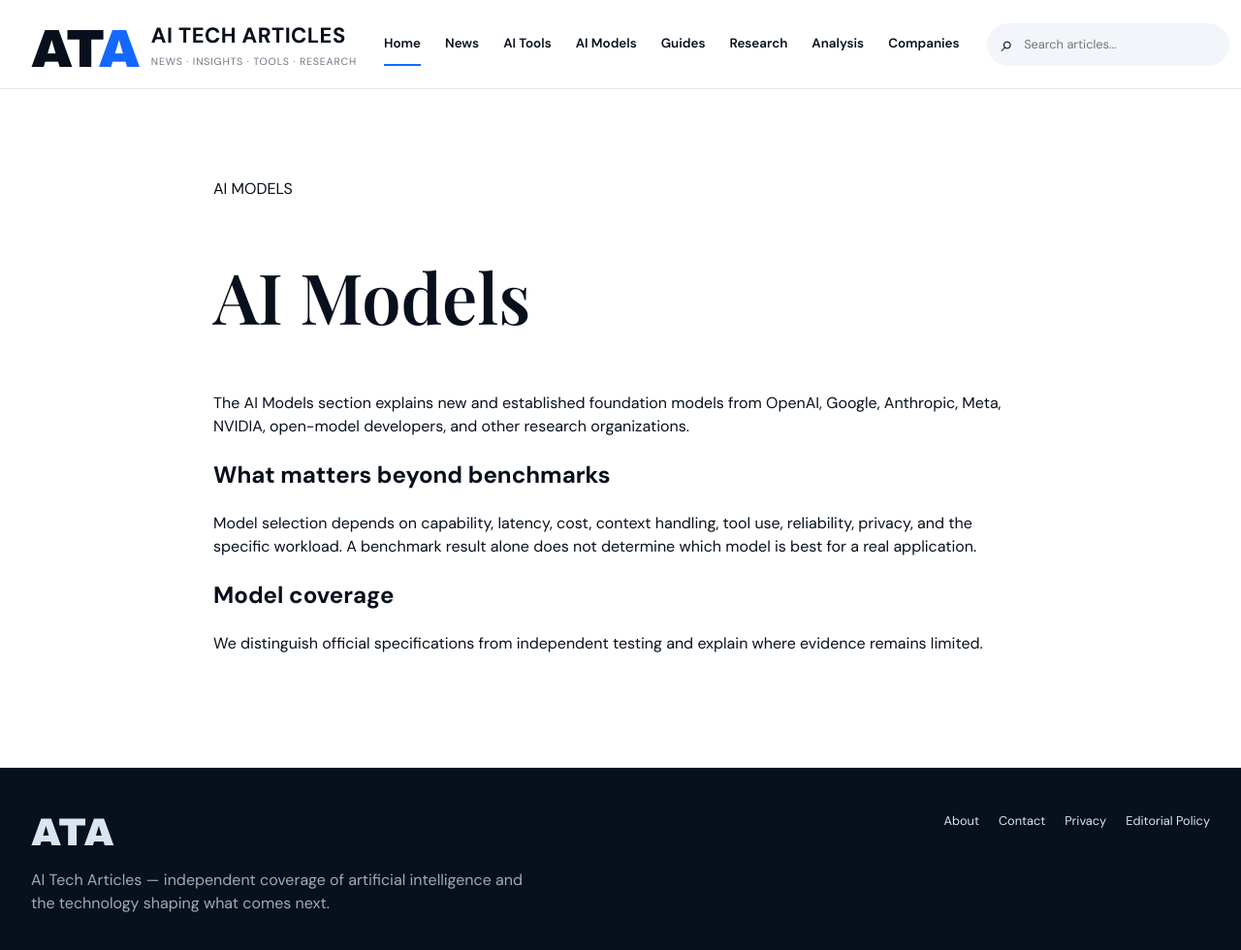
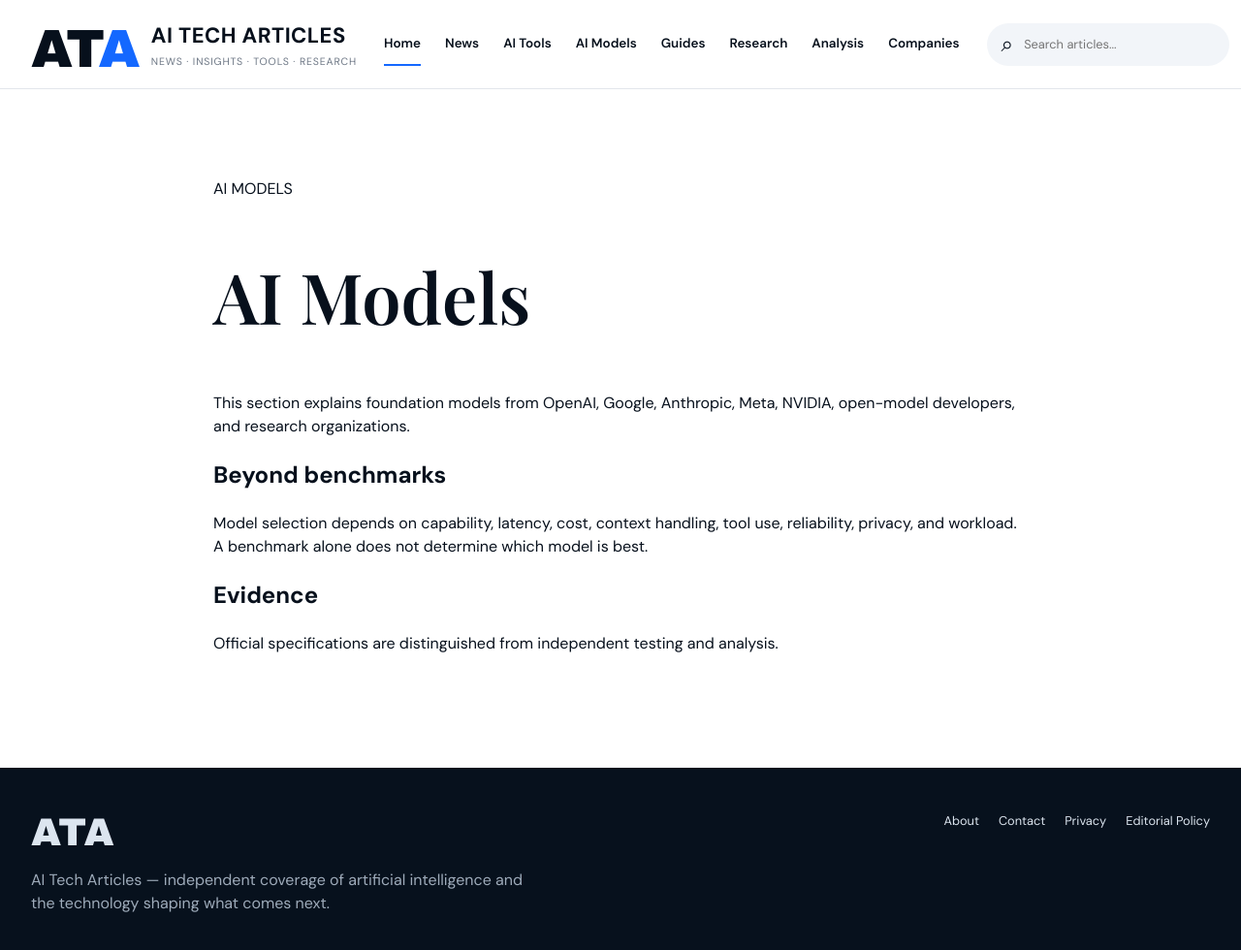
Before and after one commit to todaysnewsai/ChatGPTScope, a Jekyll site: the page built from models/index.md, in a window 1280 px wide and 1005 px high. Shown: the top 980 px of the window at 97% size. Built offline with Jekyll 4.4.1, drawn with Linux system fonts in a browser that asks for light colours.

```diff
--- a/models/index.md
+++ b/models/index.md
@@ -3,12 +3,12 @@
 title: "AI Models"
 ---
 
-The AI Models section explains new and established foundation models from OpenAI, Google, Anthropic, Meta, NVIDIA, open-model developers, and other research organizations.
+This section explains foundation models from OpenAI, Google, Anthropic, Meta, NVIDIA, open-model developers, and research organizations.
 
-## What matters beyond benchmarks
+## Beyond benchmarks
 
-Model selection depends on capability, latency, cost, context handling, tool use, reliability, privacy, and the specific workload. A benchmark result alone does not determine which model is best for a real application.
+Model selection depends on capability, latency, cost, context handling, tool use, reliability, privacy, and workload. A benchmark alone does not determine which model is best.
 
-## Model coverage
+## Evidence
 
-We distinguish official specifications from independent testing and explain where evidence remains limited.
+Official specifications are distinguished from independent testing and analysis.
```
